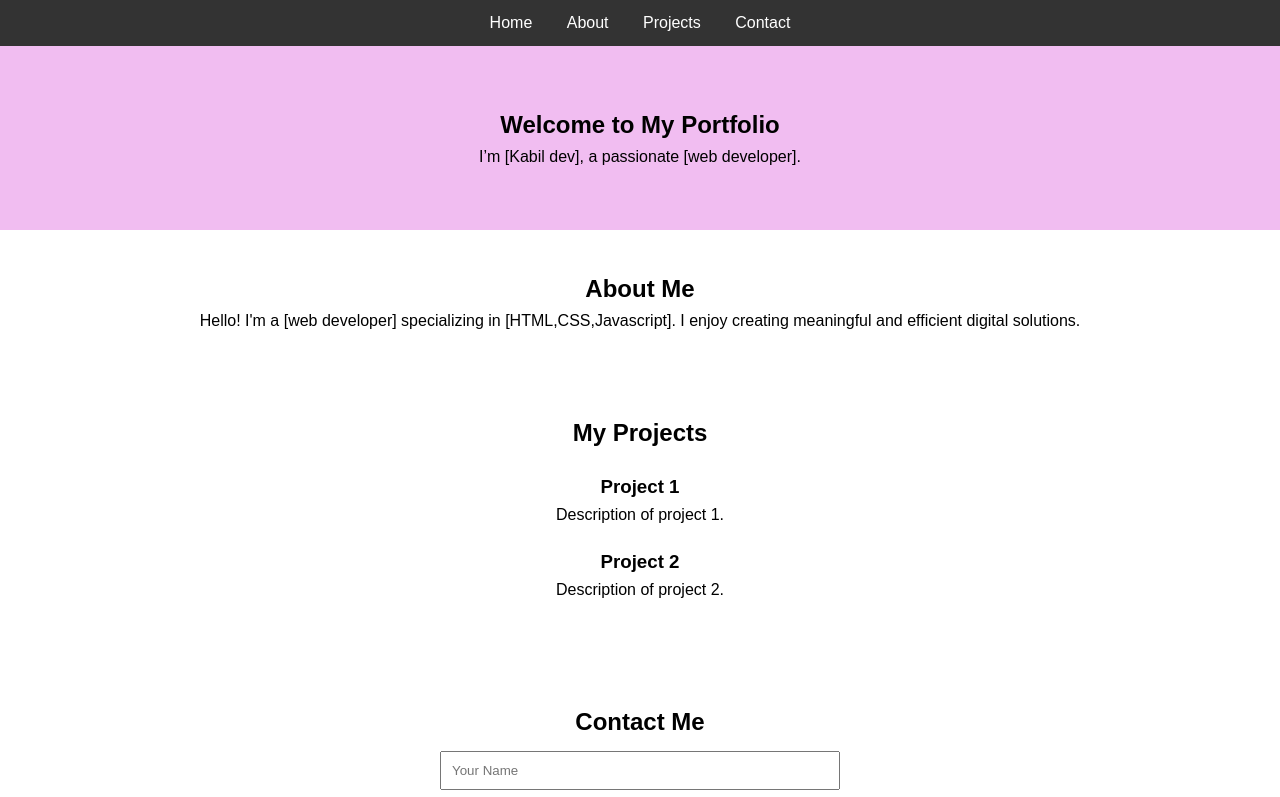
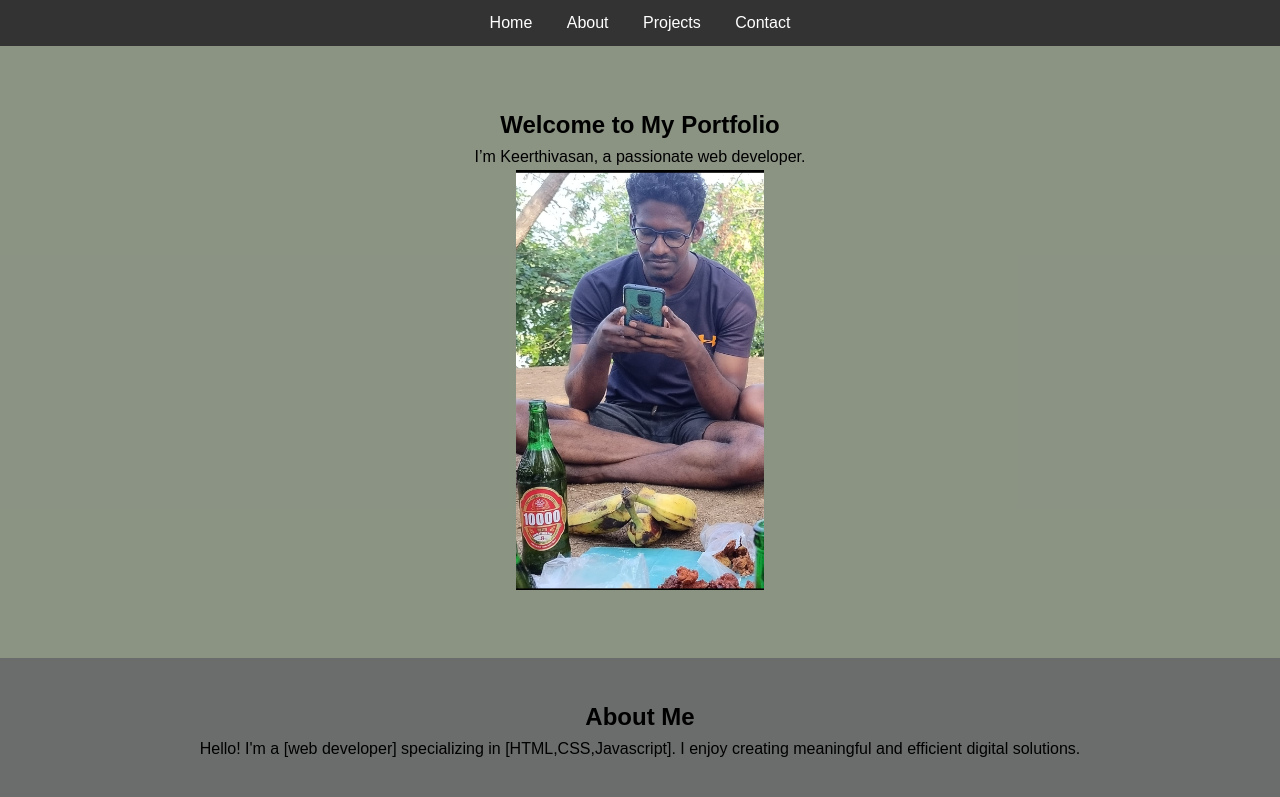
Before and after one commit to kabildev9025/portfolio-web, a plain HTML site: page index.html in a window 1280 px wide. Shown: the top 797 px of the page. Drawn offline with Linux system fonts and the light colour scheme.

Commit message:
Add files via upload

```diff
--- a/index.html
+++ b/index.html
@@ -7,6 +7,7 @@
     <link rel="stylesheet" href="style.css">
 </head>
 <body>
+
     <!-- Header -->
     <header>
         <nav>
@@ -20,14 +21,15 @@
     </header>
  <!-- Home Section -->
  <section id="home">
-    <h1>Welcome to My Portfolio</h1>
-    <p>I’m [Kabil dev], a passionate [web developer].</p>
+   <h1>Welcome to My Portfolio</h1>
+    <p>I’m Keerthivasan, a passionate web developer.</p>
+    <img src="keer.jpg" alt="image" height="100%" width="20%" >
 </section>
 
 <!-- About Section -->
 <section id="about">
     <h2>About Me</h2>
-    <p>Hello! I'm a [web developer] specializing in [HTML,CSS,Javascript]. I enjoy creating meaningful and efficient digital solutions.</p>
+        <p>Hello! I'm a [web developer] specializing in [HTML,CSS,Javascript]. I enjoy creating meaningful and efficient digital solutions.</p>
 </section>
 
 <!-- Projects Section -->
--- a/style.css
+++ b/style.css
@@ -8,6 +8,7 @@ body, h1, h2, h3, p, ul, li, input, textarea, button {
 
 body {
     line-height: 1.6;
+
 }
 
 header {
@@ -36,14 +37,17 @@ section {
 }
 
 #home {
-    background: #f1bdf1;
+    background: #65705bc0;
     padding: 60px 20px;
 }
 
+
 #about, #projects, #contact {
-    background: #ffffff;
+    background: #3b3d3dc0;
     padding: 40px 20px;
+
 }
+
 .project {
     margin: 20px 0;
 }
```
Also changed, not shown: back.jpeg (added), keer.jpg (added), script.js (line endings or trailing spaces).
